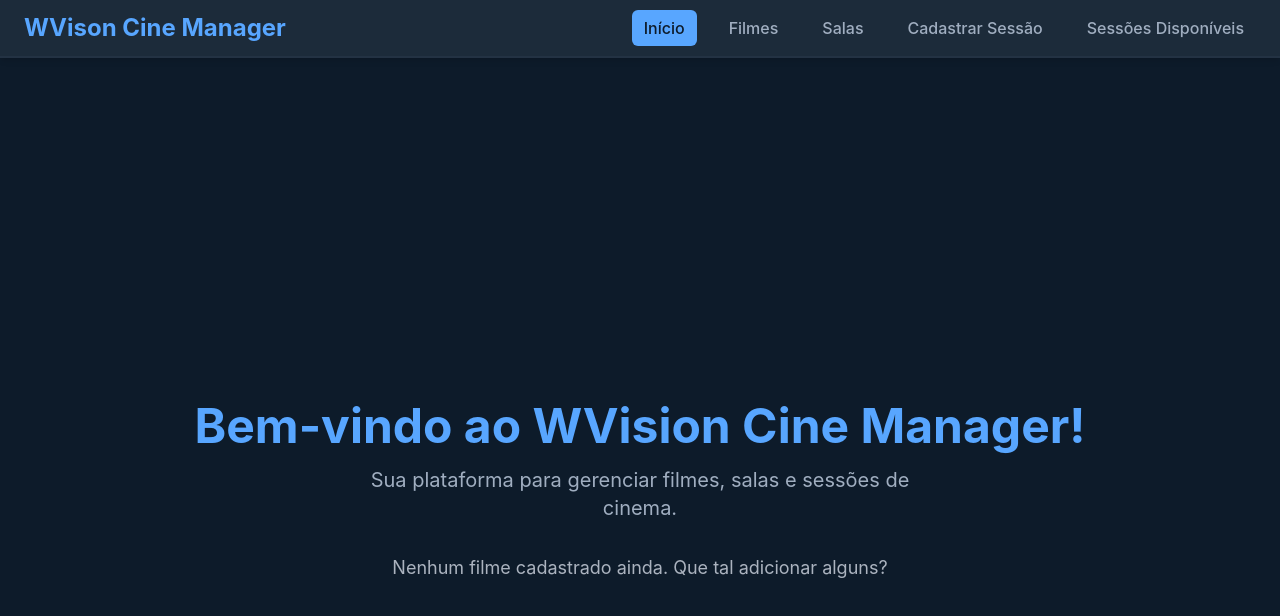
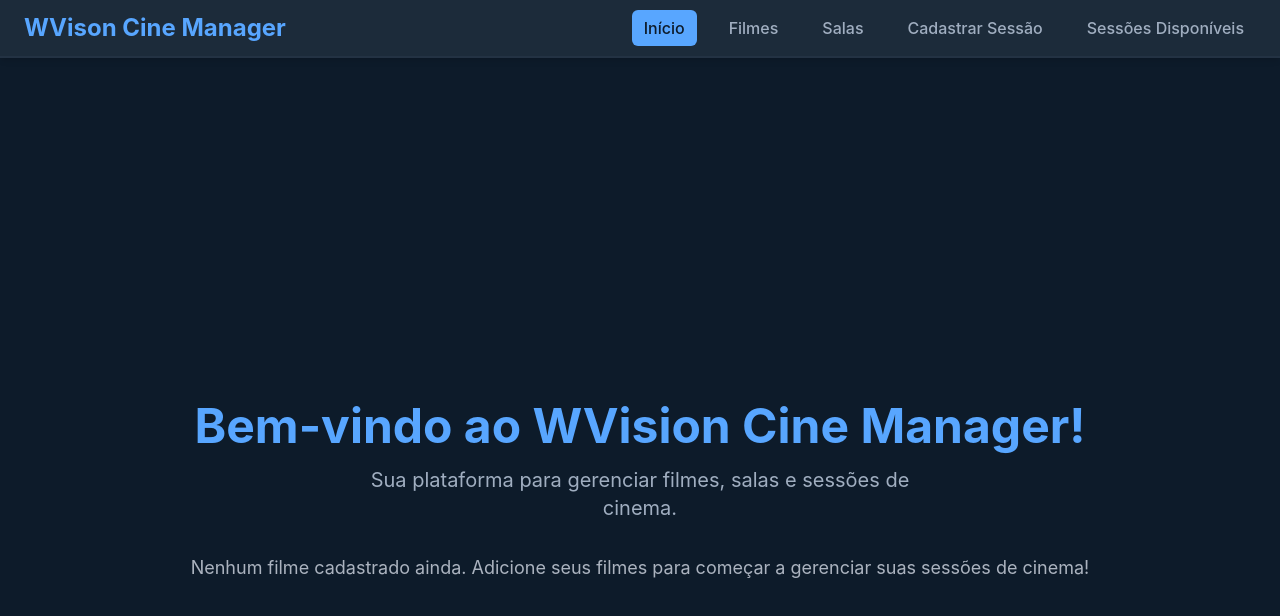
Before and after one commit to Wisley56/Cine-Control-WVision, a Next.js app: page / in a window 1280 px wide. Shown: the top 616 px of the page. Built offline with nearby package versions, Linux system fonts and the light colour scheme.

Commit message:
melhorando frase inicial para quando não existe filme

```diff
--- a/src/app/page.tsx
+++ b/src/app/page.tsx
@@ -40,7 +40,7 @@ export default function Home() {
           </p>
           {filmes.length === 0 && (
              <p className="text-md sm:text-lg text-[var(--foreground)] opacity-75">
-              Nenhum filme cadastrado ainda. Que tal adicionar alguns?
+              Nenhum filme cadastrado ainda. Adicione seus filmes para começar a gerenciar suas sessões de cinema!
             </p>
           )}
         </div>
```
